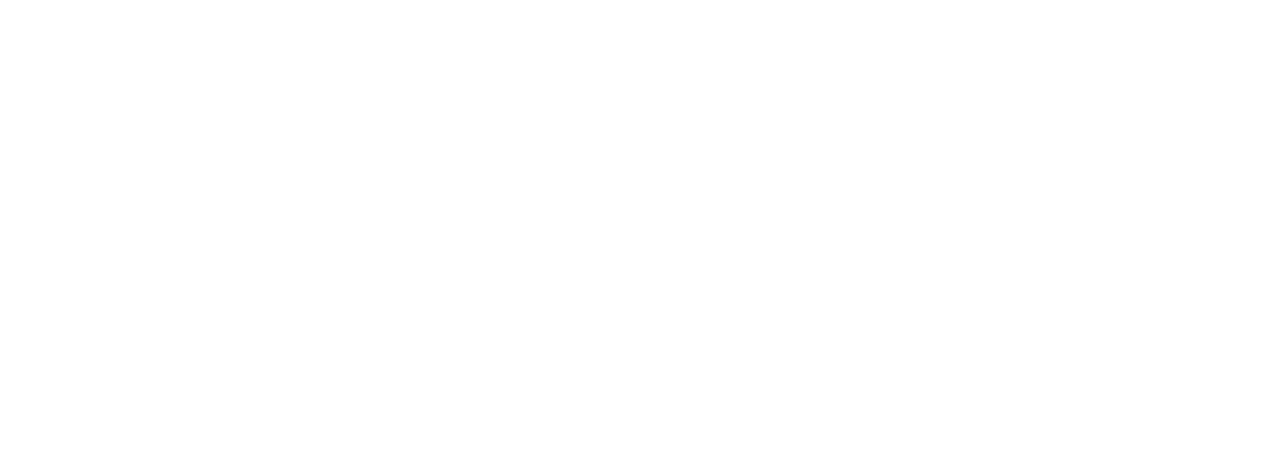
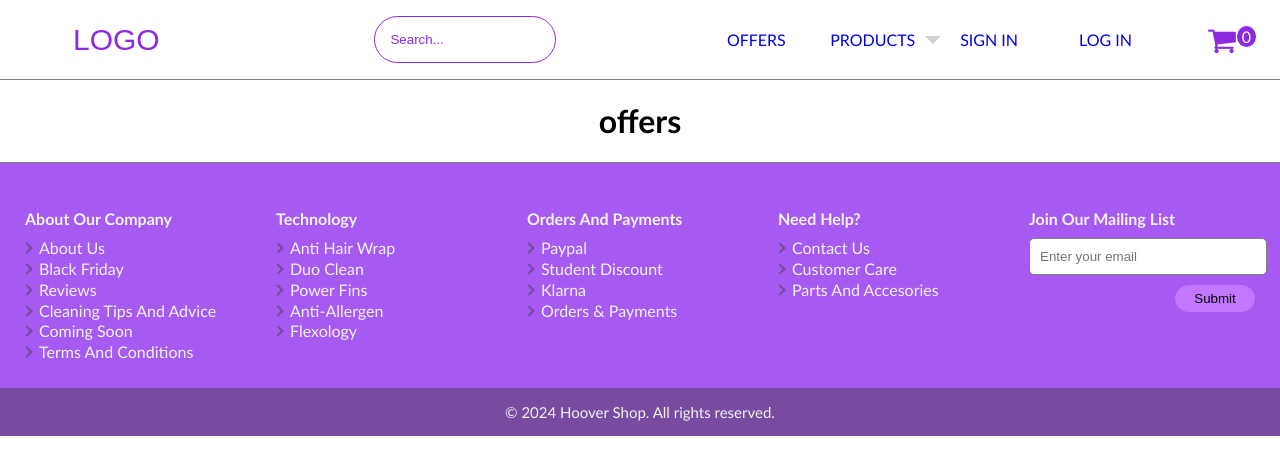
Before and after one commit to ioanTudo/hooverShop, a React (Create React App) app: page /hooverShop/offers in a window 1280 px wide. Before the commit this address had no page. Shown: the top 474 px of the page. Built offline with nearby package versions, Linux system fonts and the light colour scheme; a web font is replaced by a local one.

Commit message:
added offer page in header

```diff
--- a/src/App.js
+++ b/src/App.js
@@ -10,6 +10,7 @@
 import { LogInPage } from "./pages/logInPage/logInPage";
 import { CorderVacPage } from "./pages/cordedVacPage/cordedVacPage";
 import { CordlessVacPage } from "./pages/cordlessVacPage/cordlessVacPage";
+import { OffersPage } from "./pages/offers/offersPage";
 
 function App() {
   const [cart, setCart] = useState([]);
@@ -22,7 +23,10 @@
               path="/"
               element={<HomePage cart={cart} setCart={setCart} />}
             />
-
+            <Route
+              path="/offers"
+              element={<OffersPage cart={cart} setCart={setCart} />}
+            />
             <Route
               path="/corded-hoovers"
               cart={cart}
--- /dev/null
+++ b/src/pages/offers/offersDisplay.jsx
@@ -0,0 +1,3 @@
+export const OffersDisplay = () => {
+  return <h1>offers</h1>;
+};
--- /dev/null
+++ b/src/pages/offers/offersPage.jsx
@@ -0,0 +1,10 @@
+import { TemplatePageDisplay } from "../templatePage/templatePageDisplay";
+import { OffersDisplay } from "./offersDisplay";
+
+export const OffersPage = ({ cart, setCart }) => {
+  return (
+    <TemplatePageDisplay cart={cart} setCart={setCart}>
+      <OffersDisplay />
+    </TemplatePageDisplay>
+  );
+};
```
